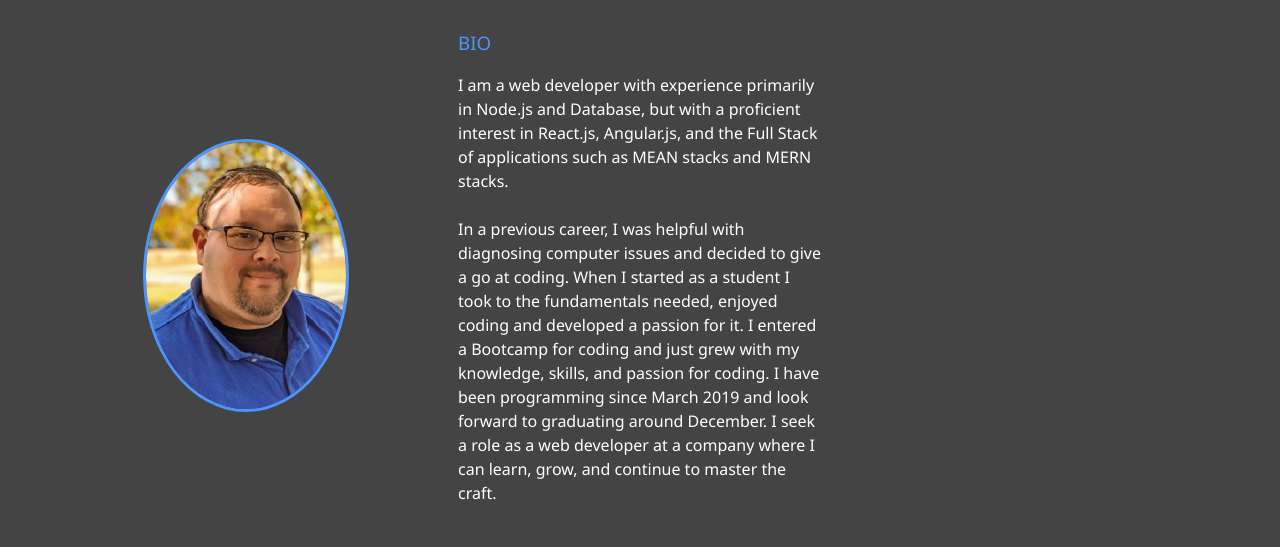
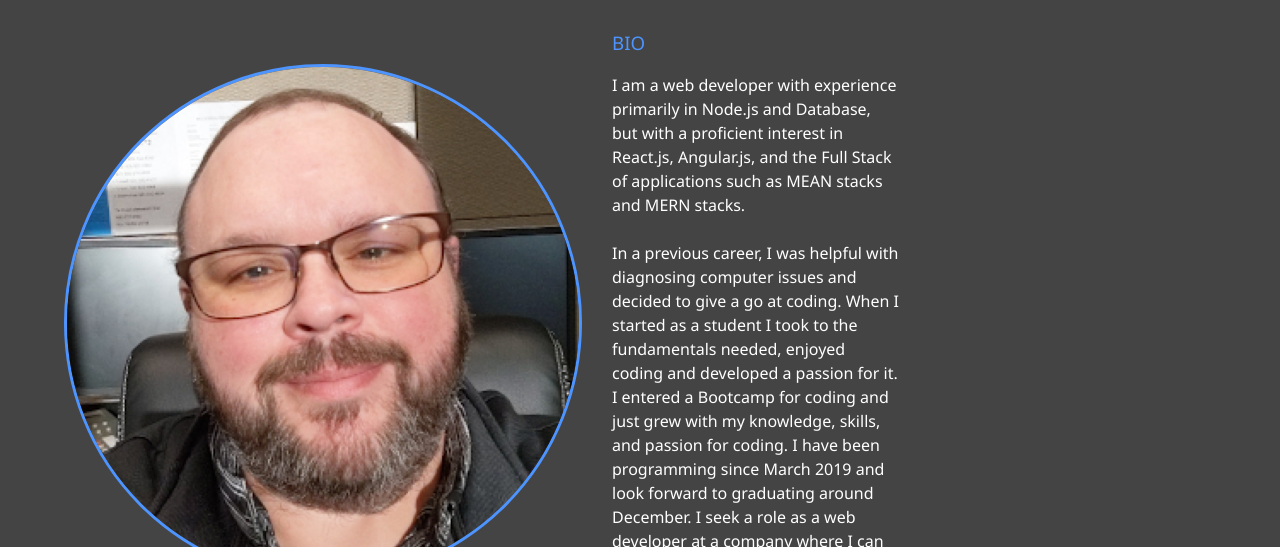
Before and after one commit to Jwalkerus7/Portfolio, a plain HTML site: page about.html in a window 1280 px wide. Shown: the part 253-800 px from the top of the page. Drawn offline with Linux system fonts and the light colour scheme.

Commit message:
Updated img

```diff
--- a/about.html
+++ b/about.html
@@ -56,7 +56,7 @@
           Let me tell you a few things...
       </h2>
       <div class="about-info">
-          <img src="img\portrait - Copy.jpg" alt"Jason Walker" class="bio-image">
+          <img src="img\me-512px.png" alt"Jason Walker" class="bio-image">
 
           <div classs="bio">
               <h3 class="text-secondary">BIO</h3>
```
